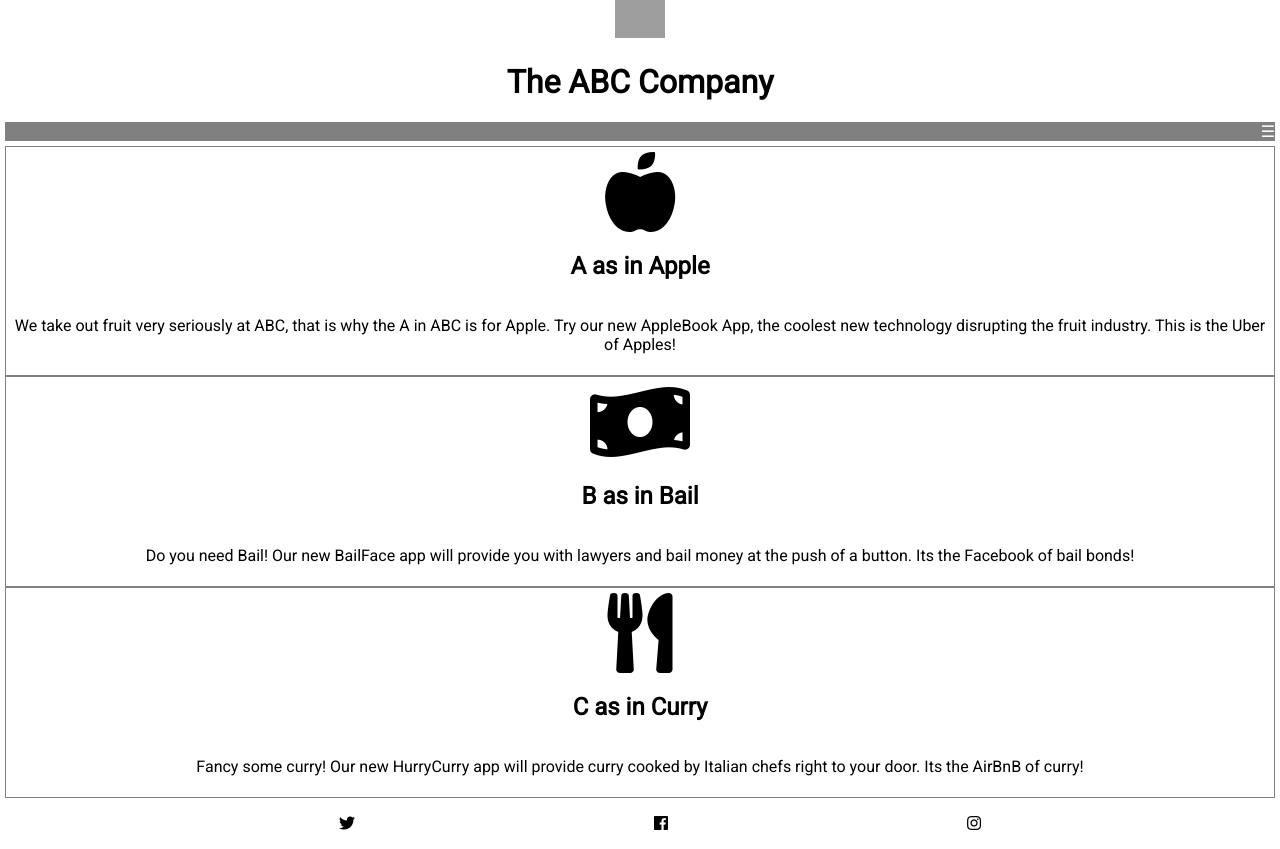
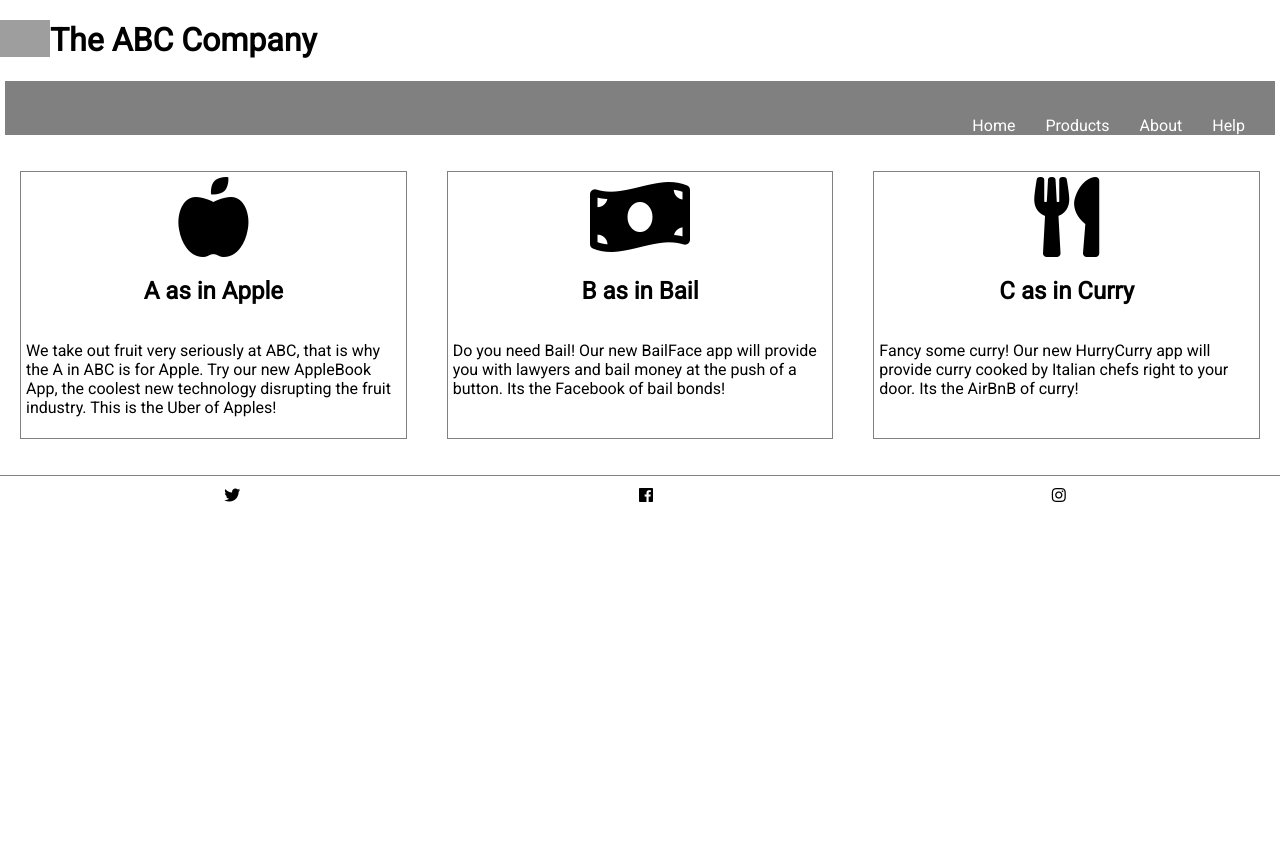
Before and after one commit to MisaDelgado10/DesarrolloWeb, a plain HTML site: page Laboratorio 1/Lab3/index.html in a window 1280 px wide. After the commit the page ends 800 px from the top, so only its background shows below. Drawn offline with Linux system fonts and the light colour scheme; grey boxes are pictures that could not be loaded.

Commit message:
mobile and tablet view done

```diff
--- a/Laboratorio 1/Lab3/css/index.css
+++ b/Laboratorio 1/Lab3/css/index.css
@@ -53,3 +53,68 @@
   justify-content: space-evenly;
   list-style-type: none
 }
+
+
+@media (min-width: 768px) and (max-width: 1024px)  {
+  header{
+    display: flex;
+    flex-direction: row;
+    align-items: center;
+    justify-content: space-evenly;
+  }
+
+  .product{
+    text-align:start;
+    margin-top: 2px;
+    margin-left: 50px;
+    margin-right: 50px;
+  }
+
+  .social{
+    border-top: 1px solid gray;
+    padding-top: 10px;
+  }
+}
+
+
+@media (min-width: 1025px) {
+  header{
+    display: flex;
+    flex-direction: row;
+    justify-content: flex-start;
+  }
+
+  main{
+    display: flex;
+    flex-direction: row;
+    justify-content: space-evenly;
+  }
+
+  .hamburger{
+    visibility: hidden;
+  }
+
+
+  .menu{
+    display: flex;
+    justify-content: flex-end;
+    color: white;
+    list-style-type: none;
+  }
+
+  li{
+    padding-right: 30px;
+  }
+
+  .product{
+    text-align: start;
+    width: 100%;
+    margin: 20px;;
+  }
+
+  .social{
+    border-top: 1px solid gray;
+    padding-top: 10px;
+    justify-content: space-around;
+  }
+}
```
